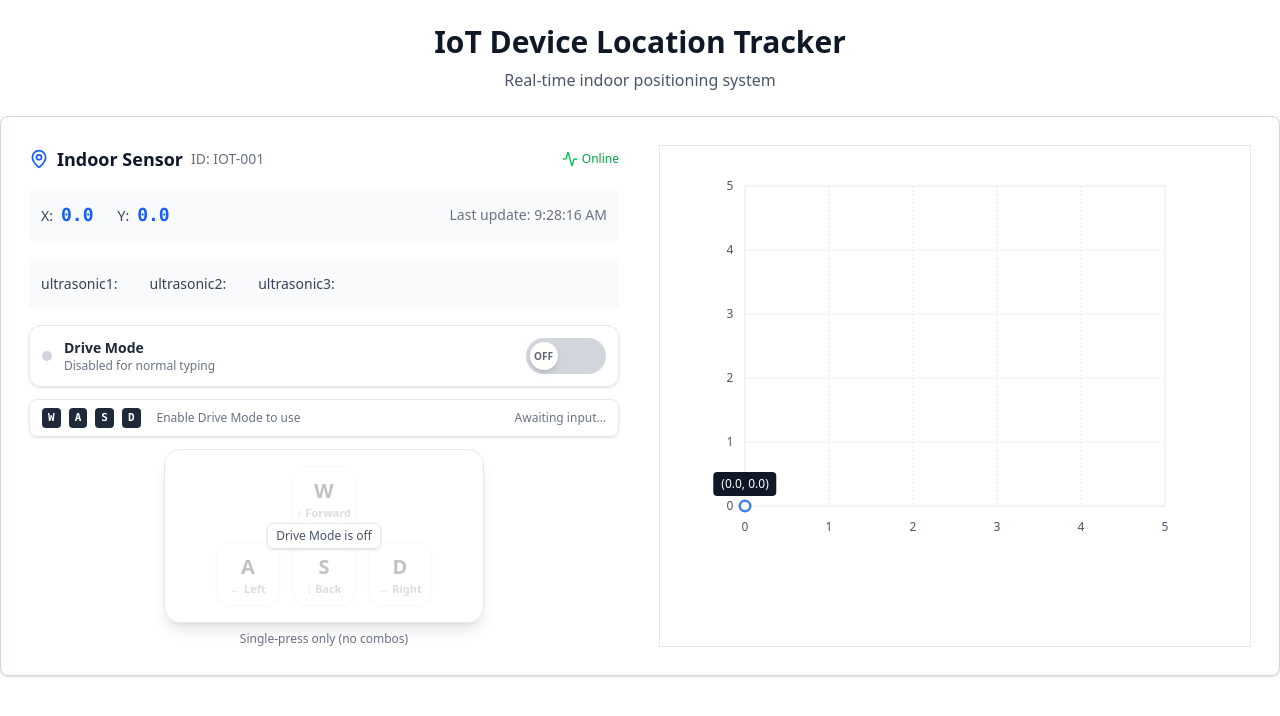
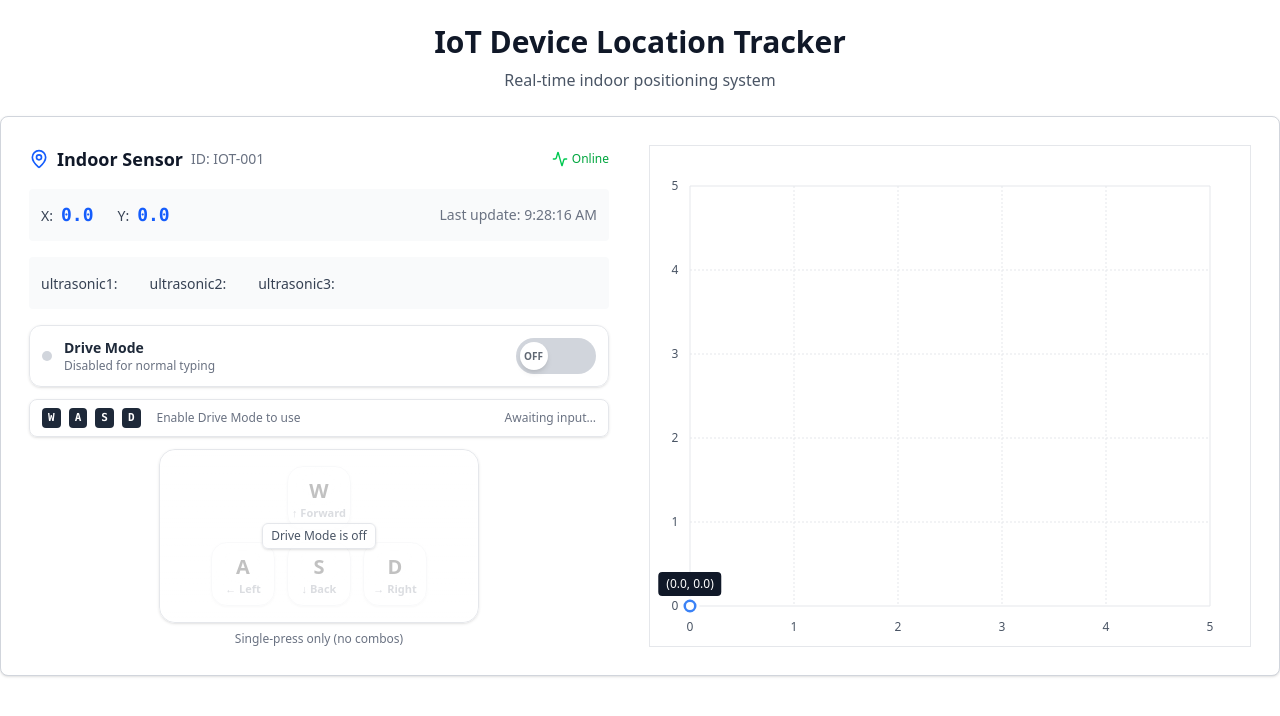
Before and after one commit to hendrahartanto/indoor-navigation-system-fe, a React (Vite) app: page / in a window 1280 px wide. Shown: the top 716 px of the page. Built offline with nearby package versions, Linux system fonts and the light colour scheme; no server answers.

Commit message:
feat: update dashboard dimensions and dark mode styles
Increased dashboard width and height for better layout. Adjusted dark mode border and text colors in WasdController for improved visual consistency.

```diff
--- a/src/components/wasd-controller.tsx
+++ b/src/components/wasd-controller.tsx
@@ -1,9 +1,4 @@
-import React, {
-  useCallback,
-  useEffect,
-  useRef,
-  useState,
-} from "react";
+import React, { useCallback, useEffect, useRef, useState } from "react";
 
 type KeyWASD = "w" | "a" | "s" | "d";
 type Phase = "down" | "up";
@@ -145,7 +140,7 @@ export default function WasdController({
   return (
     <div className="mt-4">
       {/* Header / Mode */}
-      <div className="mb-3 flex items-center justify-between rounded-xl border border-gray-200 bg-white/60 p-3 shadow-sm backdrop-blur-md dark:border-gray-700 dark:bg-white/10">
+      <div className="mb-3 flex items-center justify-between rounded-xl border border-gray-200 bg-white/60 p-3 shadow-sm backdrop-blur-md dark:border-gray-200 dark:bg-white/10">
         <div className="flex items-center gap-3">
           <span
             className={`inline-flex h-2.5 w-2.5 rounded-full ${
@@ -202,7 +197,7 @@ export default function WasdController({
       </div>
 
       {/* Status line */}
-      <div className="mb-3 flex items-center justify-between rounded-lg border border-gray-200 bg-white/60 px-3 py-2 text-sm text-gray-600 shadow-sm backdrop-blur-md dark:border-gray-700 dark:text-gray-200">
+      <div className="mb-3 flex items-center justify-between rounded-lg border border-gray-200 bg-white/60 px-3 py-2 text-sm text-gray-600 shadow-sm backdrop-blur-md dark:border-gray-200 dark:text-gray-200">
         <div className="flex items-center gap-2">
           {["W", "A", "S", "D"].map((k) => (
             <kbd
@@ -239,7 +234,7 @@ export default function WasdController({
       <div
         className={`relative mx-auto flex w-full max-w-xs select-none justify-center rounded-2xl border
           ${driveMode ? "border-blue-200/70" : "border-gray-200"}
-          bg-gradient-to-b from-white/80 to-white/50 p-4 shadow-lg backdrop-blur-md dark:from-white/10 dark:to-white/5`}
+          bg-gradient-to-b from-white/80 to-white/50 p-4 shadow backdrop-blur-md dark:from-white/10 dark:to-white/5`}
       >
         {!driveMode && (
           <div className="absolute inset-0 z-10 grid place-items-center rounded-2xl bg-white/60 text-xs text-gray-600">
--- a/src/pages/dashboard-page.tsx
+++ b/src/pages/dashboard-page.tsx
@@ -18,8 +18,8 @@ interface IoTDevice {
 }
 
 const DashboardPage = () => {
-  const width = 500;
-  const height = 400;
+  const width = 600;
+  const height = 500;
 
   const {
     startCoords,
```
